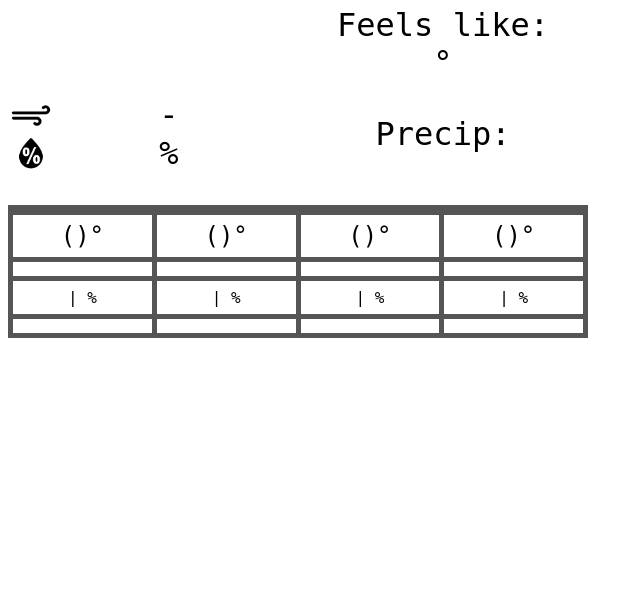
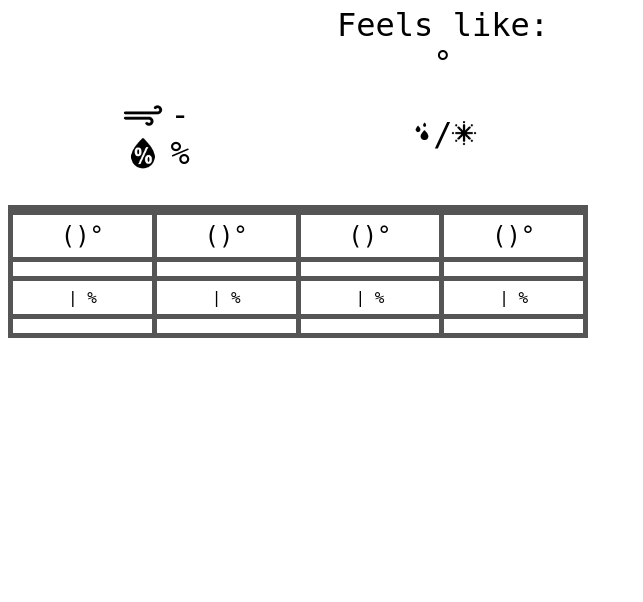
Before and after one commit to aalu1418/rpi-terminal-hub, a Flask app: template templates/index.html in a window 1280 px wide. Shown: the part 214-816 px from the top of the page, without its empty margins (0-643 px from the left). Run offline with Flask 2, Linux system fonts and the light colour scheme; the template is opened without the code that fills it, so the values that code supplies are empty; parts of the project's set-up code (start-up, migrations or seed data) failed here and were passed over; grey boxes are pictures that could not be loaded.

Commit message:
update spacing with icons + swap out precip icon

```diff
--- a/templates/index.html
+++ b/templates/index.html
@@ -28,13 +28,17 @@
       }
       #currently-sub {
         margin-bottom: 0;
+        width: auto !important;
+        margin: auto;
       }
       #currently-sub td {
         padding: 0px;
+        padding-left: 1rem;
+        width: auto;
       }
-      #currently-sub td:first-of-type {
+      /* #currently-sub td:first-of-type {
         width: 2rem;
-      }
+      } */
       #forecast th, #forecast td {
         border: 5px solid #555;
         width: 25%;
@@ -87,7 +91,14 @@
             </tr>
           </table>
         </td>
-        <td>Precip:<br>{{data.weather.current.precip}} {{data.weather.units.precip}}</td>
+        <td>
+          <table id="currently-sub">
+            <tr>
+              <td><img class="small-icon" src="/static/wi-raindrops.png"/>/<img class="small-icon" src="/static/wi-snowflake-cold.png"/></td>
+              <td>{{data.weather.current.precip}} {{data.weather.units.precip}}</td>
+            </tr>
+          </table>
+        </td>
       </tr>
     </table>
     <table>
```
Also changed, not shown: static/wi-raindrops.png (added), static/wi-snowflake-cold.png (added).
